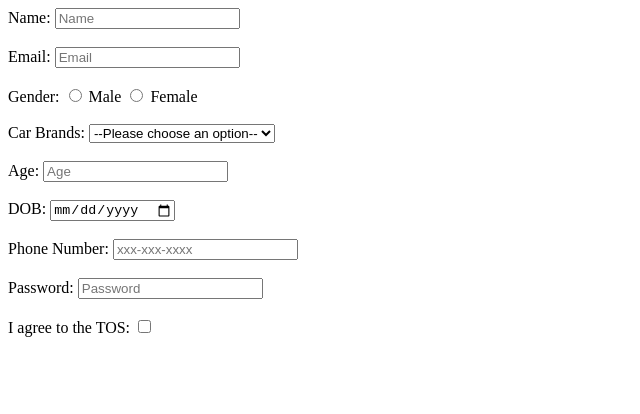
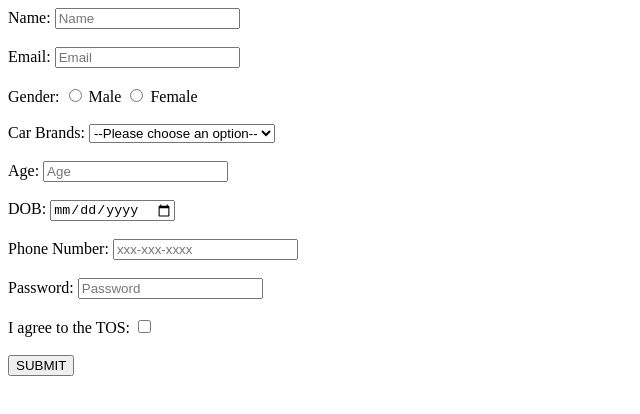
Before and after one commit to acciojob/signup-form-car-shivambirla784, a website: page main.html in a window 1280 px wide. Shown: the whole page, without its empty margins (0-640 px from the left). Drawn offline with Linux system fonts and the light colour scheme.

Commit message:
created a submission

```diff
--- a/main.html
+++ b/main.html
@@ -50,6 +50,9 @@
 
 		<label for="tos">I agree to the TOS:</label>
 		<input id="tos" type="checkbox" required>
+		<br><br>
+
+		<button type="submit">SUBMIT</button>
 
 	</form>
     <script type="text/javascript" src="./script.js">
```
